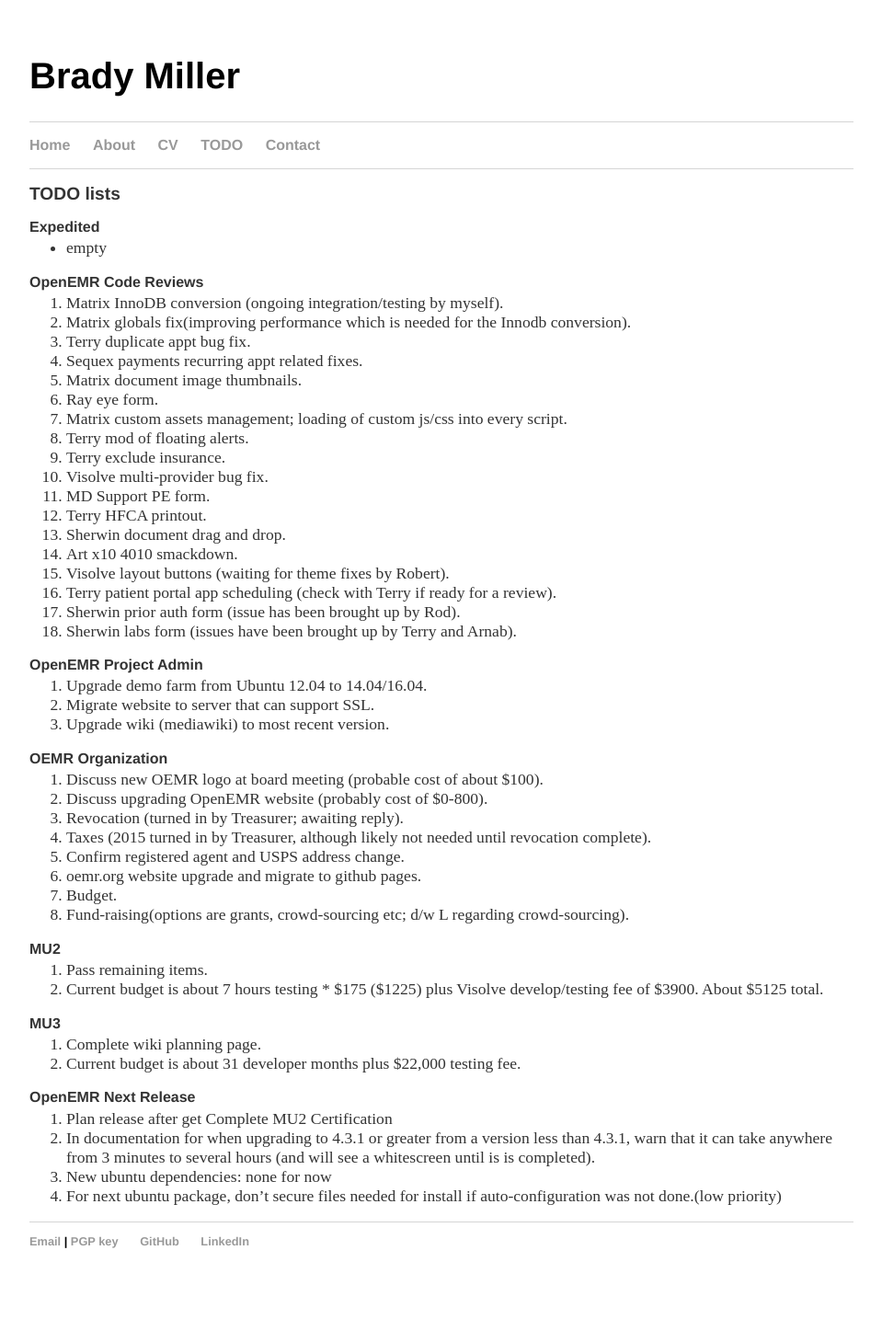
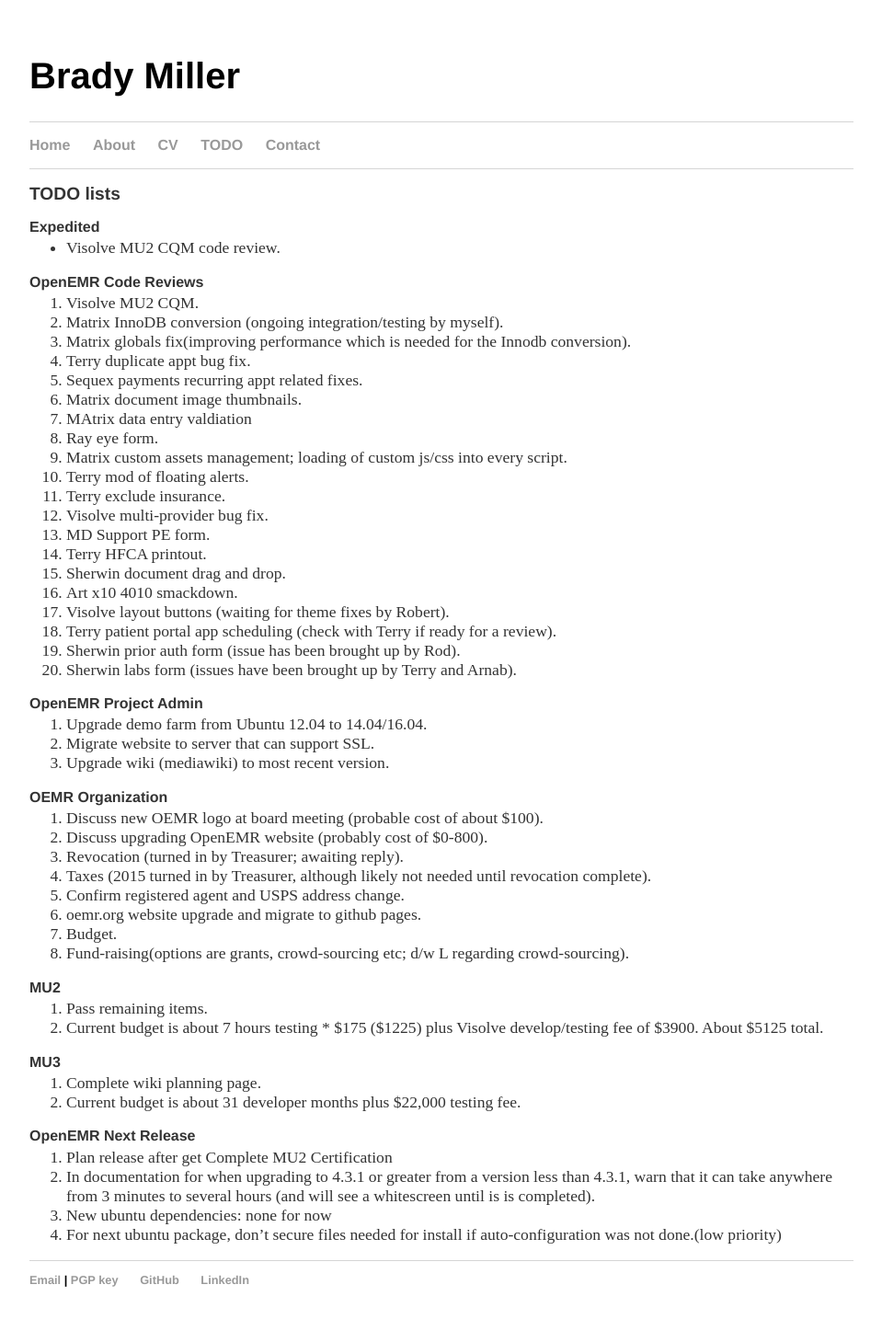
Before and after one commit to bradymiller/bradymiller.github.io, a Jekyll site: the page built from todo/index.md, in a window 1280 px wide. Shown: the whole page at 92% size, without its empty margins (160-1119 px from the left). Built offline with Jekyll 4.4.1, drawn with Linux system fonts in a browser that asks for light colours; before the commit the page ends 1417 px from its top, so only the background shows below that.

Commit message:
Update index.md

```diff
--- a/todo/index.md
+++ b/todo/index.md
@@ -4,14 +4,16 @@
 ## TODO lists
 
 ### Expedited
-* empty
+* Visolve MU2 CQM code review.
 
 ### OpenEMR Code Reviews
+1. Visolve MU2 CQM.
 1. Matrix InnoDB conversion (ongoing integration/testing by myself).
 1. Matrix globals fix(improving performance which is needed for the Innodb conversion).
 1. Terry duplicate appt bug fix.
 1. Sequex payments recurring appt related fixes.
 1. Matrix document image thumbnails.
+1. MAtrix data entry valdiation
 1. Ray eye form.
 1. Matrix custom assets management; loading of custom js/css into every script.
 1. Terry mod of floating alerts.
```
